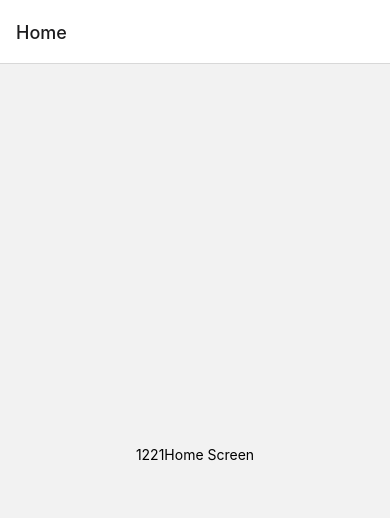
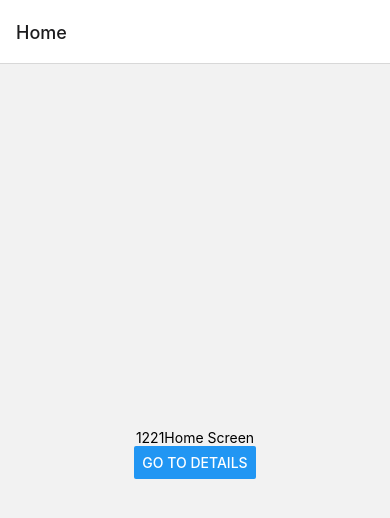
Before and after one commit to annewanghy/react-native-demo, a React Native app in the folder AwesomeProject/: screen / in a window 390 px wide. Shown: the top 518 px of the page. Built offline with nearby package versions, Linux system fonts and the light colour scheme.

Commit message:
add navigation to detail and back to home

```diff
--- a/AwesomeProject/App.tsx
+++ b/AwesomeProject/App.tsx
@@ -6,28 +6,41 @@
  */
 
 import React from 'react';
-import {SafeAreaView, Text, View, Button} from 'react-native';
+import {Text, View, Button} from 'react-native';
 import {NavigationContainer} from '@react-navigation/native';
 import {createNativeStackNavigator} from '@react-navigation/native-stack';
 
-const HomeScreen = ({}) => {
+const HomeScreen = ({navigation}) => {
   return (
     <View style={{flex: 1, alignItems: 'center', justifyContent: 'center'}}>
       <Text>1221Home Screen</Text>
-      {/* <Button
-        title="Go to Details"
-        onPress={() => navigation.navigate('Details')}
-      /> */}
+      <Button
+        onPress={() =>
+          navigation.navigate('Details', {
+            itemId: 86,
+            otherParam: 'anything you want here',
+          })
+        }
+        title="go to details"
+      />
     </View>
   );
 };
 
-const DetailsScreen = ({}) => (
-  <View style={{flex: 1, alignItems: 'center', justifyContent: 'center'}}>
-    <Text>Details Screen</Text>
-    {/* <Button title="Go to Home" onPress={() => navigation.navigate('Home')} /> */}
-  </View>
-);
+const DetailsScreen = ({route, navigation}) => {
+  const {itemId, otherParam} = route.params;
+  return (
+    <View style={{flex: 1, alignItems: 'center', justifyContent: 'center'}}>
+      <Text>Details Screen</Text>
+      <Text>itemId: {JSON.stringify(itemId)}</Text>
+      <Text>otherParam: {JSON.stringify(otherParam)}</Text>
+      <Button
+        onPress={() => navigation.navigate('Home')}
+        title="go back to home"
+      />
+    </View>
+  );
+};
 
 const Stack = createNativeStackNavigator();
 
@@ -36,7 +49,7 @@ const App = () => {
     <NavigationContainer>
       <Stack.Navigator>
         <Stack.Screen name="Home" component={HomeScreen} />
-        {/* <Stack.Screen name="Details" component={DetailsScreen} /> */}
+        <Stack.Screen name="Details" component={DetailsScreen} />
       </Stack.Navigator>
     </NavigationContainer>
   );
```
